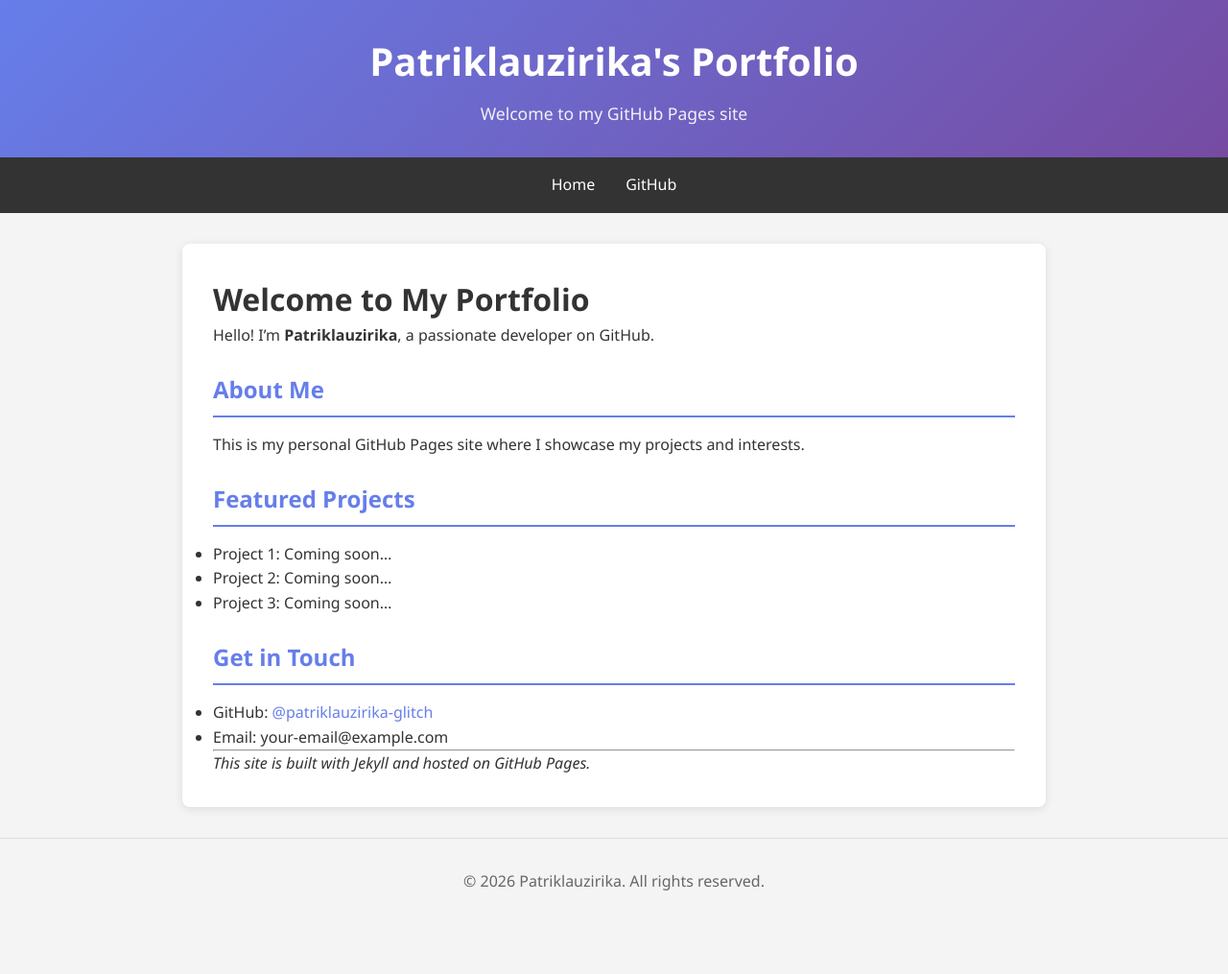
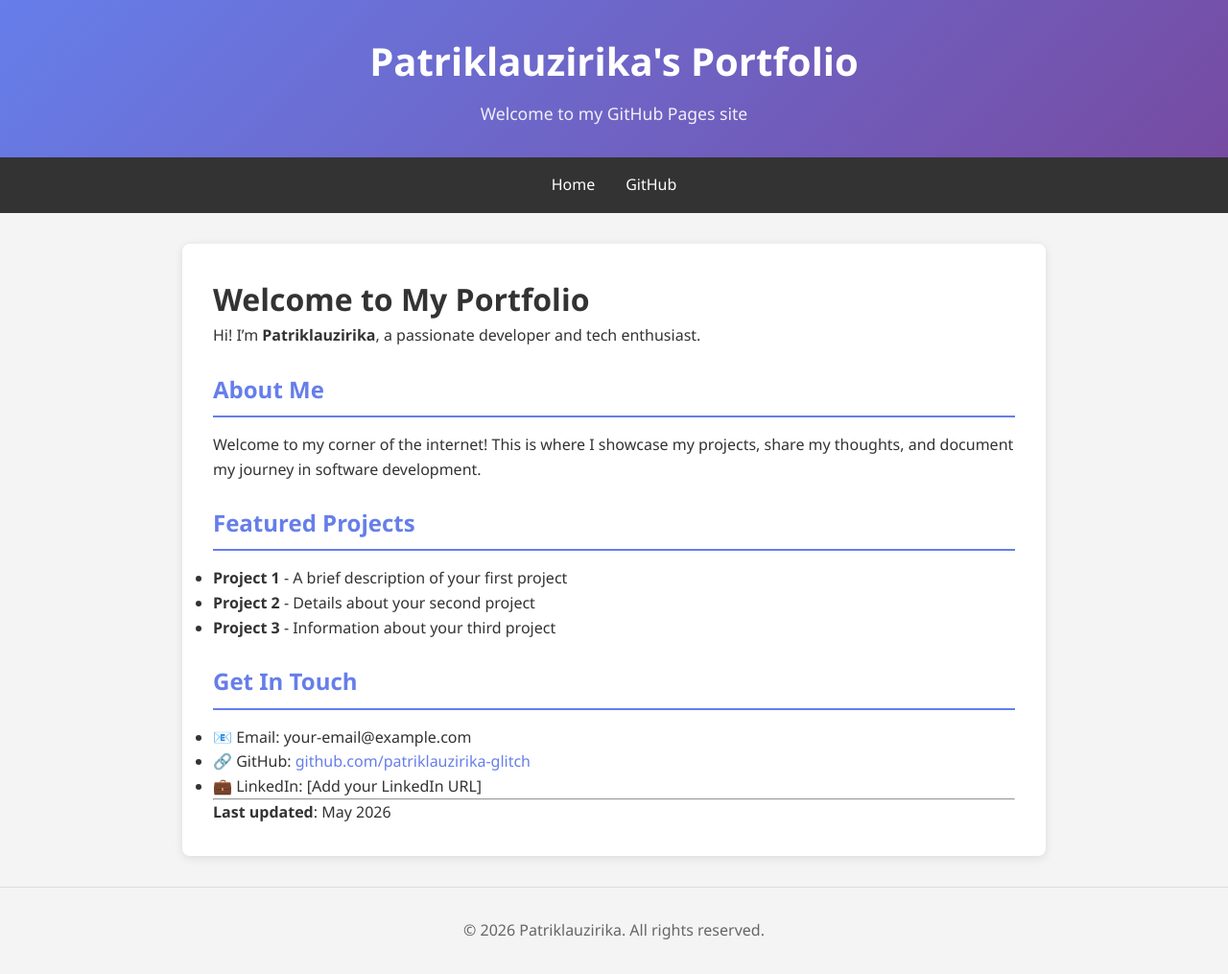
Before and after one commit to patriklauzirika-glitch/patriklauzirika.github.io, a Jekyll site: the page built from index.md, in a window 1280 px wide. Shown: the whole page at 96% size. Built offline with Jekyll 4.4.1, drawn with Linux system fonts in a browser that asks for light colours; our own code applies the rules of GitHub Pages for plain Markdown files; before the commit the page ends 963 px from its top, so only the background shows below that.

Commit message:
Update homepage with enhanced content

```diff
--- a/index.md
+++ b/index.md
@@ -1,22 +1,23 @@
 # Welcome to My Portfolio
 
-Hello! I'm **Patriklauzirika**, a passionate developer on GitHub.
+Hi! I'm **Patriklauzirika**, a passionate developer and tech enthusiast.
 
 ## About Me
 
-This is my personal GitHub Pages site where I showcase my projects and interests.
+Welcome to my corner of the internet! This is where I showcase my projects, share my thoughts, and document my journey in software development.
 
 ## Featured Projects
 
-- Project 1: Coming soon...
-- Project 2: Coming soon...
-- Project 3: Coming soon...
+- **Project 1** - A brief description of your first project
+- **Project 2** - Details about your second project
+- **Project 3** - Information about your third project
 
-## Get in Touch
+## Get In Touch
 
-- GitHub: [@patriklauzirika-glitch](https://github.com/patriklauzirika-glitch)
-- Email: your-email@example.com
+- 📧 Email: your-email@example.com
+- 🔗 GitHub: [github.com/patriklauzirika-glitch](https://github.com/patriklauzirika-glitch)
+- 💼 LinkedIn: [Add your LinkedIn URL]
 
 ---
 
-*This site is built with Jekyll and hosted on GitHub Pages.*
+**Last updated**: May 2026
```
